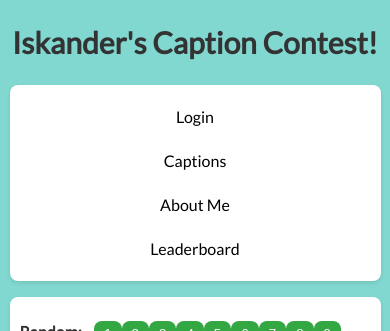
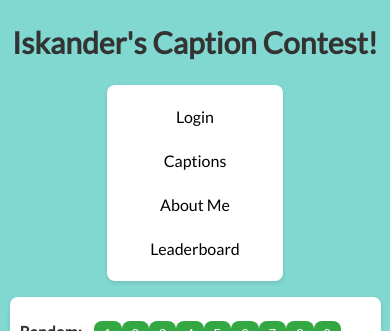
Before and after one commit to iskander-kapkayev/CC_Web_React, a React (Vite) app: page / in a window 390 px wide. Shown: the top 331 px of the page. Built offline with nearby package versions, Linux system fonts and the light colour scheme; no server answers.

Commit message:
changing mobile size to 40% of screen

```diff
--- a/src/styles/App.css
+++ b/src/styles/App.css
@@ -536,7 +536,7 @@ below starts styling for forms
   .header-container #smallnav ul,
   .userpages nav ul {
     flex-direction: column;
-    width: 90%;
+    width: 40%;
     padding: 10px;
   }
 
```
